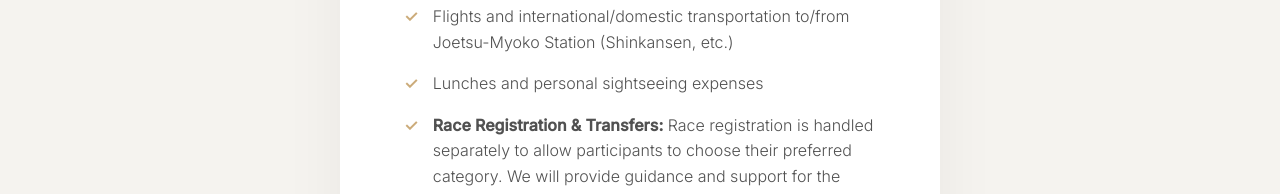
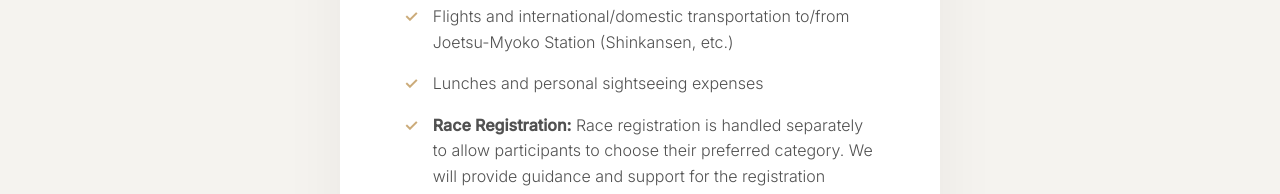
Before and after one commit to masudayasuhisa/touch-the-sky-japan, a Next.js app: page /myoko/02 in a window 1280 px wide. Shown: the part 7946-8140 px from the top of the page. Built offline with nearby package versions, Linux system fonts and the light colour scheme.

Commit message:
Remove race shuttle transfer exclusion since it is included

```diff
--- a/app/myoko/02/page.jsx
+++ b/app/myoko/02/page.jsx
@@ -304,7 +304,7 @@ export default function TrailRunningApp() {
               <li>Flights and international/domestic transportation to/from Joetsu-Myoko Station (Shinkansen, etc.)</li>
               <li>Lunches and personal sightseeing expenses</li>
               <li>
-                <strong>Race Registration & Transfers:</strong> Race registration is handled separately to allow participants to choose their preferred category. We will provide guidance and support for the registration process. Shuttles to the starting line are managed via independent local services.
+                <strong>Race Registration:</strong> Race registration is handled separately to allow participants to choose their preferred category. We will provide guidance and support for the registration process.
               </li>
             </ul>
             <p className="pricing-note" style={{ color: 'var(--color-accent)', fontWeight: '500', marginTop: '1.5rem' }}>
```
